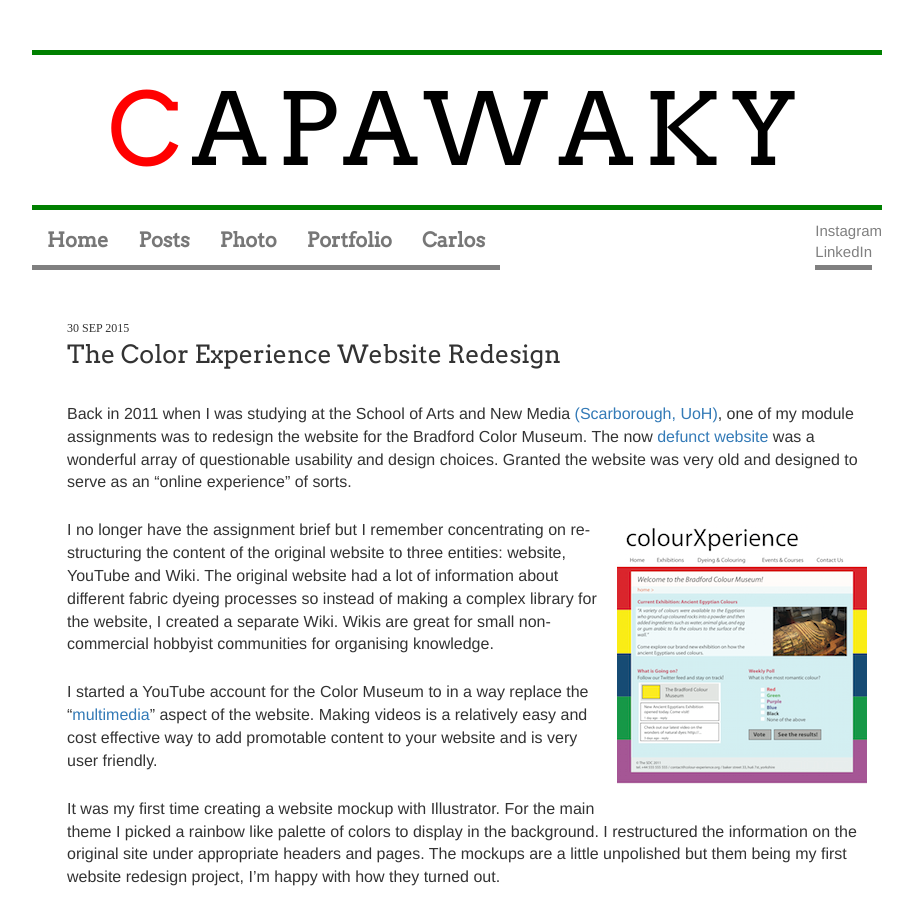
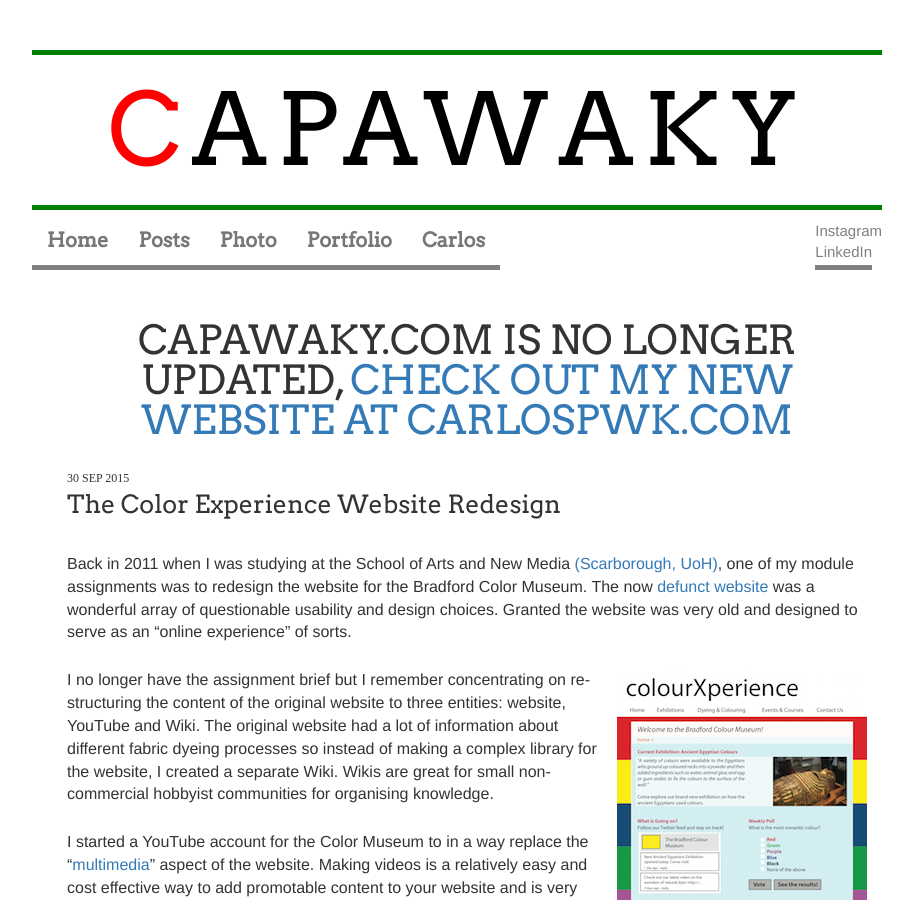
Before and after one commit to capawaky/capawaky.github.io, a Jekyll site: the page built from index.html, in a window 1280 px wide and 900 px high. Shown: the whole window, without its empty margins (183-1096 px from the left). Built offline with Jekyll 4.4.1, drawn with Linux system fonts in a browser that asks for light colours; nearby versions of some CDN libraries; the list of posts is cut into pages by our own code.

Commit message:
Added link to new website.

```diff
--- a/index.html
+++ b/index.html
@@ -3,7 +3,7 @@
 title: Home - Carlos Kynäslahti - capawaky.com
 ---
 
-
+<h1>CAPAWAKY.COM IS NO LONGER UPDATED, <a href="http://www.carlospwk.com">CHECK OUT MY NEW WEBSITE AT CARLOSPWK.COM</a></h1>
 
 
 {% for post in site.posts limit:5 %}
```
